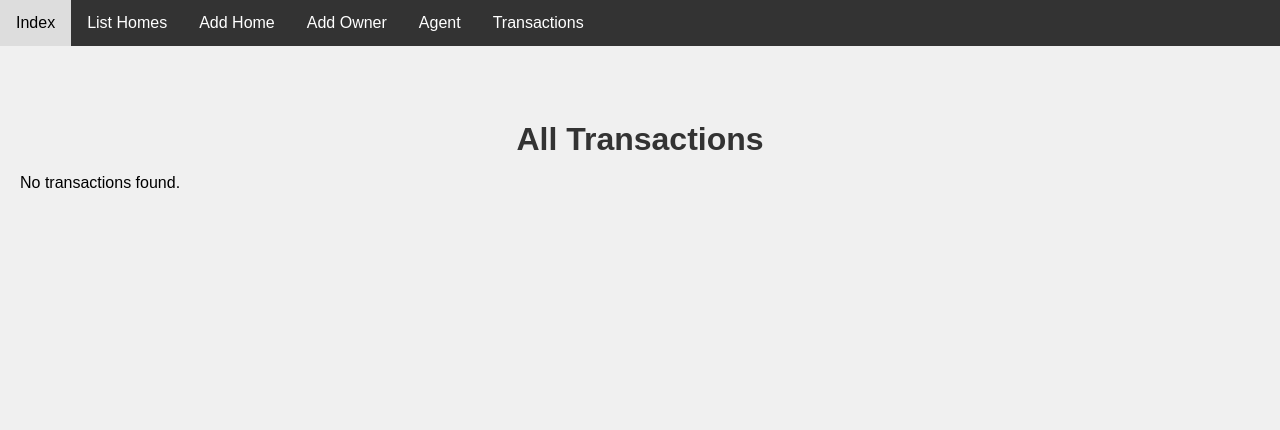
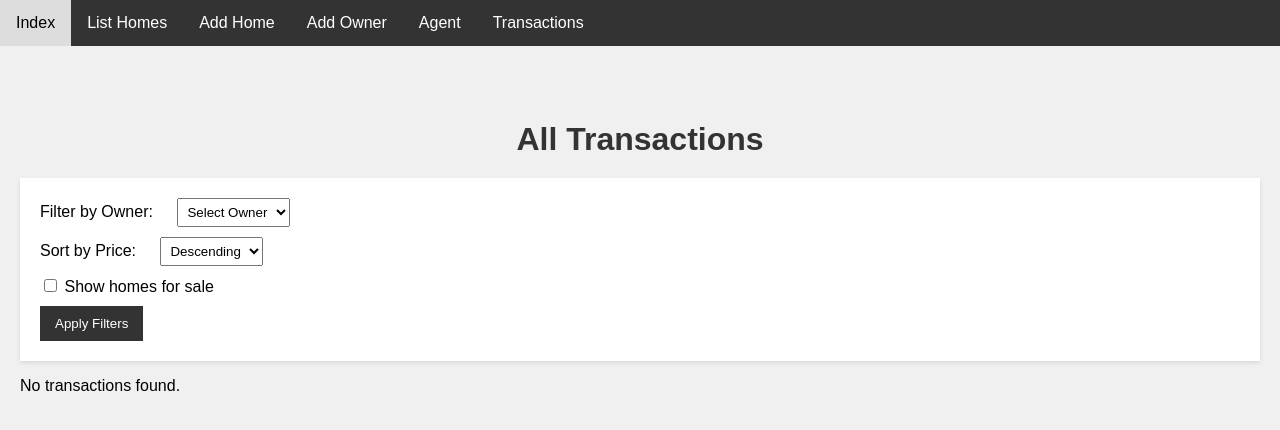
Before and after one commit to jaredt17/Project-CSI5450, a Flask app: page /transactions in a window 1280 px wide. Shown: the top 430 px of the page. Run offline with Flask 3, Linux system fonts and the light colour scheme; data that the repository does not hold is empty; parts of the project's set-up code (start-up, migrations or seed data) failed here and were passed over.

Commit message:
updated transaction page

```diff
--- a/realMI/app.py
+++ b/realMI/app.py
@@ -214,44 +214,47 @@ def add_owner():
 
 @app.route('/transactions')
 def transactions():
-    # Fetch all transactions and the related home details
-    all_transactions = transactions_collection.find().sort('date', -1)  # Newest transactions first
+    owner_id = request.args.get('owner_id')
+    sort_order = int(request.args.get('sort_order', -1))
+    for_sale = request.args.get('for_sale', 'off')
+
+    query = {}
+    if owner_id:
+        query['seller'] = ObjectId(owner_id)
+    if for_sale == 'on':
+        query['buyer'] = None  # Add condition for homes that are for sale (have no buyer)
+
+    all_transactions = transactions_collection.find(query).sort('price', sort_order)
     transactions_details = []
 
     for trans in all_transactions:
-        # Fetch each home by its ID stored in the transaction
         home = homes_collection.find_one({"_id": trans['home']})
         agent = agents_collection.find_one({"_id": trans['agent']})
         company = companies_collection.find_one({"_id": trans['company']})
         owner = owners_collection.find_one({"_id": trans['seller']})
-        buyer = owners_collection.find_one({"_id": trans['buyer']})
+        buyer = owners_collection.find_one({"_id": trans.get('buyer')})  # Use get() to safely handle missing buyer
 
-        # Check if the home document was found
         if home:
-            # Extract the location subdocument
             location = home.get('location', {})
-            # Prepare a full address string using the location details
             full_address = f"{location.get('street_number', '')} {location.get('street', '')}, " \
                            f"{location.get('city', '')}, {location.get('state', '')} " \
                            f"{location.get('zip', '')}"
-            # Combine transaction, home, and location details
             transaction_data = {
                 "date": trans["date"],
                 "price": trans["price"],
-                "buyer_details":  buyer,
+                "buyer_details": buyer,
                 "home_details": home,
                 "owner_details": owner,
                 "agent_details": agent if agent else "Agent details not found",
                 "company_details": company if company else "Company details not found",
-                "full_address": full_address  # Add the full address to the transaction data
+                "full_address": full_address
             }
-
-            # print(owner)
             transactions_details.append(transaction_data)
         else:
             transactions_details.append({"date": trans["date"], "price": trans["price"], "home_details": "Home not found"})
 
-    return render_template('transactions.html', transactions=transactions_details)
+    owners = list(owners_collection.find({}, {"_id": 1, "first_name": 1, "last_name": 1}))
+    return render_template('transactions.html', transactions=transactions_details, owners=owners, for_sale=for_sale)
 
 
 @app.route('/agent', methods=['GET', 'POST'])
--- a/realMI/templates/transactions.html
+++ b/realMI/templates/transactions.html
@@ -5,11 +5,38 @@
 {% block content %}
 <h1>All Transactions</h1>
 
+<form action="" method="get">
+    <div>
+        <label for="owner_id">Filter by Owner:</label>
+        <select name="owner_id" id="owner_id">
+            <option value="">Select Owner</option>
+            {% for owner in owners %}
+            <option value="{{ owner._id }}">{{ owner.first_name }} {{ owner.last_name }}</option>
+            {% endfor %}
+        </select>
+    </div>
+    <div>
+        <label for="sort_order">Sort by Price:</label>
+        <select name="sort_order" id="sort_order">
+            <option value="-1">Descending</option>
+            <option value="1">Ascending</option>
+        </select>
+    </div>
+    <div>
+        <input type="checkbox" name="for_sale" id="for_sale" value="on" {% if for_sale == 'on' %}checked{% endif %}>
+        <label for="for_sale">Show homes for sale</label>
+    </div>
+    <button type="submit">Apply Filters</button>
+</form>
+
 {% for trans in transactions %}
 <div class="transaction-card">
-        <h2>Transaction on {{ trans.date.strftime('%Y-%m-%d') }}</h2>
+    {% if trans.buyer_details %}
+    <h2>Home Sold</h2>
+    {% else %}
+    <h2>Home Listing</h2>
+    {% endif %}
     <p><strong>Price:</strong> ${{ trans.price }}</p>
-
     <h3>Home Details:</h3>
     {% if trans.home_details != "Home not found" %}
     <p><strong>Address:</strong> {{ trans.home_details['location']['street'] }},
@@ -29,12 +56,11 @@
     {% endif %}
 
     {% if trans.buyer_details %}
-        <h3> Buyer Details</h3>
+    <h3>Buyer Details</h3>
     <p><strong>Name:</strong> {{ trans.buyer_details['first_name'] }} {{ trans.buyer_details['last_name'] }}</p>
     {% endif %}
 
     <h3>Agent Details:</h3>
-        <!-- Check if agent details exist -->
     {% if trans.agent_details %}
     <p><strong>Name:</strong> {{ trans.agent_details['first_name'] }} {{ trans.agent_details['last_name'] }}</p>
     {% else %}
@@ -42,7 +68,6 @@
     {% endif %}
 
     <h3>Company Details:</h3>
-        <!-- Check if company details exist -->
     {% if trans.company_details %}
     <p><strong>Name:</strong> {{ trans.company_details['name'] }}</p>
     {% else %}
```
Lines whose indentation alone changed are shown as unchanged.
